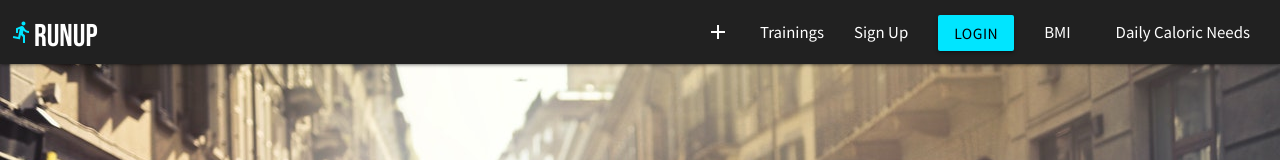
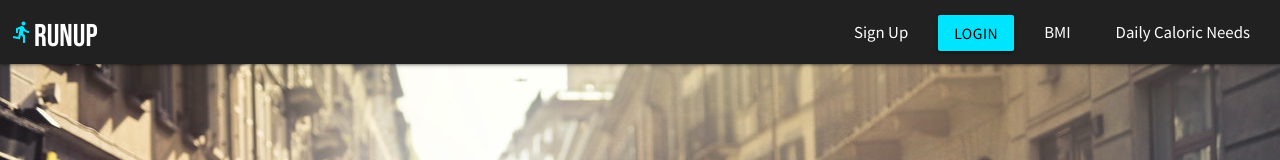
Before and after one commit to dominiika/runningapp-react, a React (Create React App) app: page / in a window 1280 px wide. Shown: the top 160 px of the page. Built offline with nearby package versions, Linux system fonts and the light colour scheme; no server answers.

Commit message:
Update navbar

```diff
--- a/src/components/DailyNeeds.js
+++ b/src/components/DailyNeeds.js
@@ -2,6 +2,8 @@ import React, { Component } from 'react';
 
 const REQUIRED_ERR = 'This field is required';
 const KEYS = ['age', 'height', 'weight', 'gender', 'trainingsPerWeek'];
+
+// https://programmingwithmosh.com/react/create-react-loading-spinner/
 
 class DailyNeeds extends Component {
   state = {
--- a/src/components/Navbar.js
+++ b/src/components/Navbar.js
@@ -62,6 +62,8 @@ function Navbar(props) {
                 <i className="material-icons">menu</i>
               </Link>
               <ul id="nav-mobile" className="right hide-on-med-and-down">
+                {props.cookies.get('token') ? (
+                  <React.Fragment>
                     <li>
                       <a href="#add-training" className="modal-trigger">
                         <i className="material-icons">add</i>
@@ -70,7 +72,8 @@ function Navbar(props) {
                     <li>
                       <Link to="/trainings">Trainings</Link>
                     </li>
-                {!props.cookies.get('token') && (
+                  </React.Fragment>
+                ) : (
                   <React.Fragment>
                     <li>
                       <a href="#signup" className="modal-trigger">
```
Lines whose indentation alone changed are shown as unchanged.
